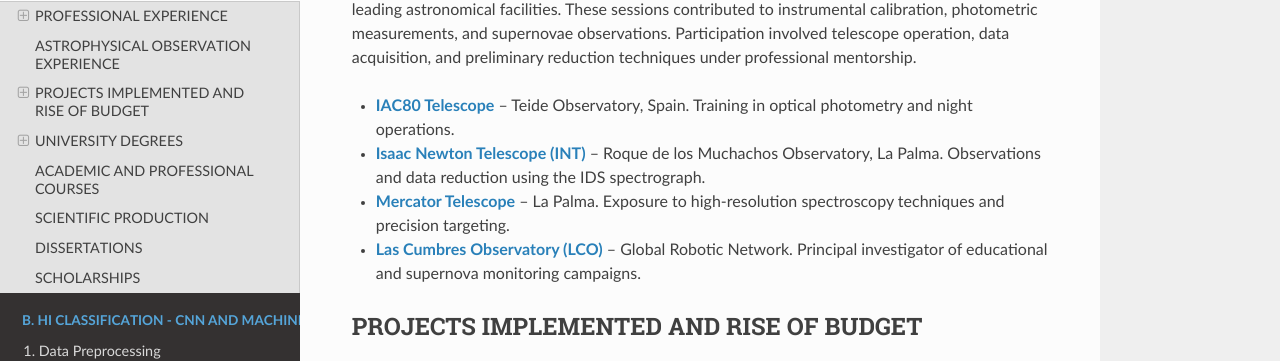
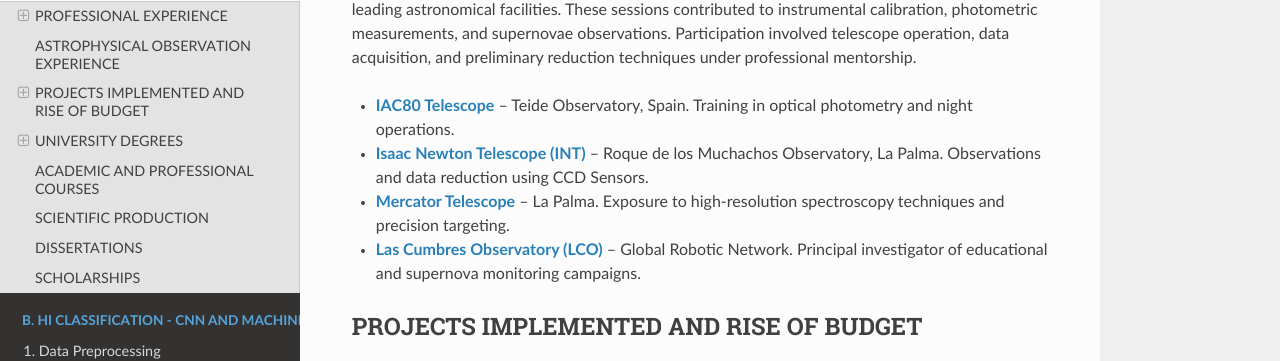
Before and after one commit to gabojaimesillanes/g.jaimes.illanes, an MkDocs documentation site: the page built from docs/portfolio.md, in a window 1280 px wide and 900 px high, scrolled down 2216 px. Shown: the part 114-475 px from the top of the window. Built offline with MkDocs 1.6.1, drawn with Linux system fonts in a browser that asks for light colours; nearby versions of some CDN libraries.

Commit message:
Update portfolio.md

```diff
--- a/docs/portfolio.md
+++ b/docs/portfolio.md
@@ -78,7 +78,7 @@ Taught physics, mathematics, and astronomy to high school students.
 Hands-on observational training and research experience using professional-grade telescopes at leading astronomical facilities. These sessions contributed to instrumental calibration, photometric measurements, and supernovae observations. Participation involved telescope operation, data acquisition, and preliminary reduction techniques under professional mentorship.
 
 * **[IAC80 Telescope](https://www.iac.es/en/telescopes/iac-80)** – Teide Observatory, Spain. Training in optical photometry and night operations.
-* **[Isaac Newton Telescope (INT)](https://www.ing.iac.es/astronomy/telescopes/int/)** – Roque de los Muchachos Observatory, La Palma. Observations and data reduction using the IDS spectrograph.
+* **[Isaac Newton Telescope (INT)](https://www.ing.iac.es/astronomy/telescopes/int/)** – Roque de los Muchachos Observatory, La Palma. Observations and data reduction using CCD Sensors.
 * **[Mercator Telescope](https://www.mercator.iac.es/)** – La Palma. Exposure to high-resolution spectroscopy techniques and precision targeting.
 * **[Las Cumbres Observatory (LCO)](https://lco.global/)** – Global Robotic Network. Principal investigator of educational and supernova monitoring campaigns.
 
```
